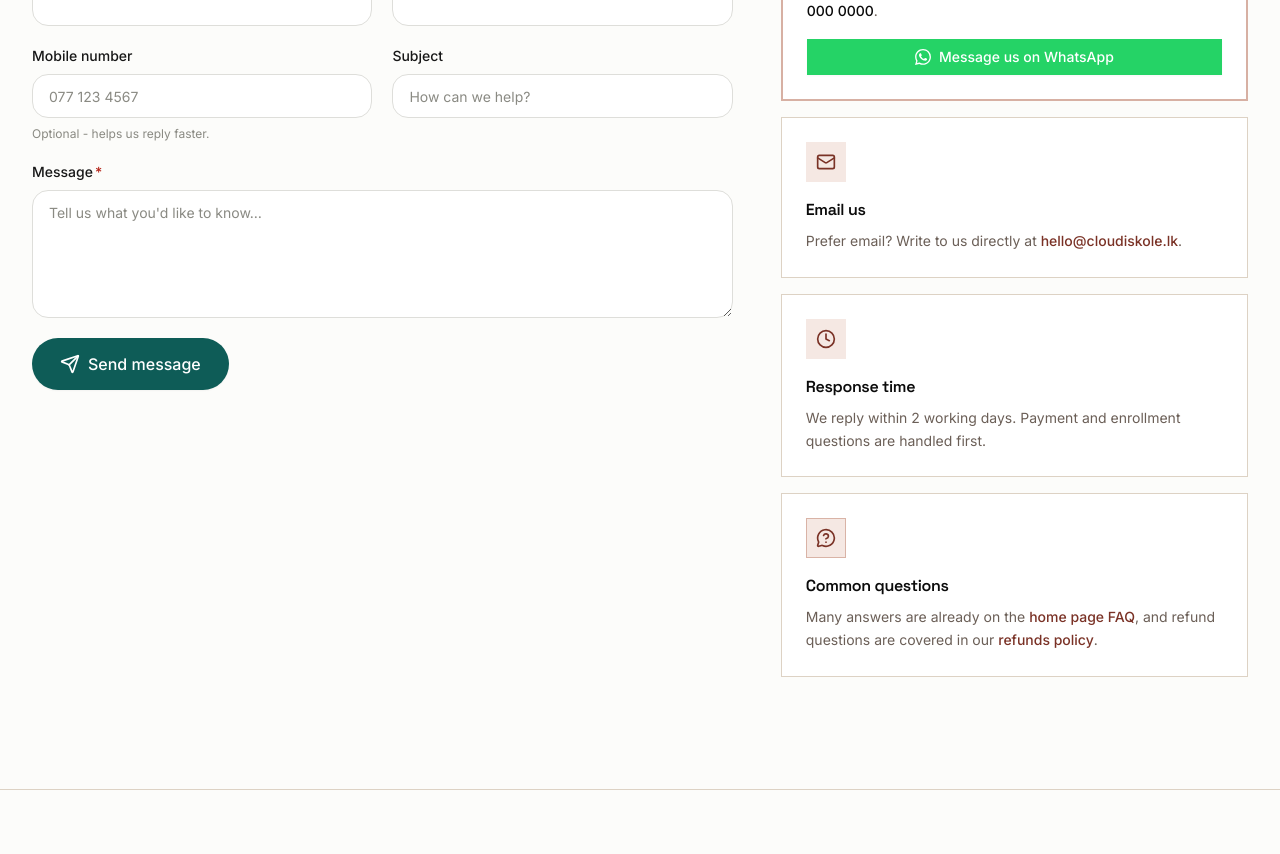
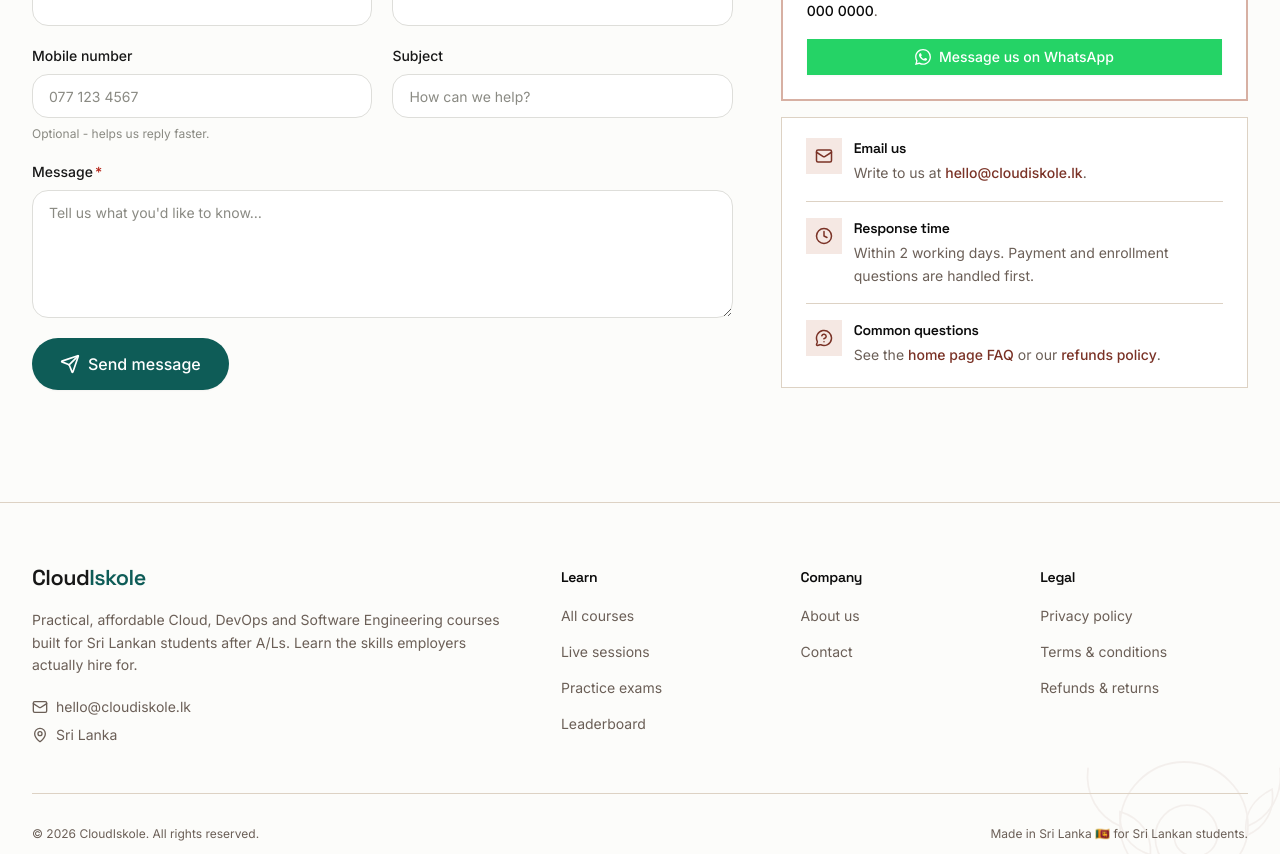
Before and after one commit to tharinduk001/CloudIskole, a Next.js app: page /contact in a window 1280 px wide. Shown: the part 660-1514 px from the top of the page. Built offline with nearby package versions, Linux system fonts and the light colour scheme; no server answers.

Commit message:
Balance the contact page sidebar height
Collapse the three plain info cards (email, response time, FAQ) into one
card with compact icon rows, so the sidebar no longer runs far longer than
the form column next to it.

```diff
--- a/src/app/(marketing)/contact/page.tsx
+++ b/src/app/(marketing)/contact/page.tsx
@@ -86,14 +86,17 @@ export default function ContactPage() {
               </Card>
 
               <Card className="border-hairline rounded-none p-6">
-                <span className="bg-terracotta-50 text-terracotta-600 grid size-10 place-items-center rounded-none">
-                  <Mail className="size-5" aria-hidden="true" />
+                <ul className="divide-hairline -my-1 divide-y">
+                  <li className="flex items-start gap-3 py-4 first:pt-0 last:pb-0">
+                    <span className="bg-terracotta-50 text-terracotta-600 grid size-9 shrink-0 place-items-center rounded-none">
+                      <Mail className="size-4.5" aria-hidden="true" />
                     </span>
-                <h3 className="font-display text-onyx mt-4 text-base font-semibold">
+                    <div>
+                      <h3 className="font-display text-onyx text-sm font-semibold">
                         Email us
                       </h3>
-                <p className="text-mist mt-2 text-sm leading-relaxed">
-                  Prefer email? Write to us directly at{" "}
+                      <p className="text-mist mt-1 text-sm leading-relaxed">
+                        Write to us at{" "}
                         <a
                           href={`mailto:${brand.contact.email}`}
                           className="text-terracotta-600 font-medium hover:underline"
@@ -102,37 +105,41 @@ export default function ContactPage() {
                         </a>
                         .
                       </p>
-              </Card>
+                    </div>
+                  </li>
 
-              <Card className="border-hairline rounded-none p-6">
-                <span className="bg-terracotta-50 text-terracotta-600 grid size-10 place-items-center rounded-none">
-                  <Clock className="size-5" aria-hidden="true" />
+                  <li className="flex items-start gap-3 py-4 first:pt-0 last:pb-0">
+                    <span className="bg-terracotta-50 text-terracotta-600 grid size-9 shrink-0 place-items-center rounded-none">
+                      <Clock className="size-4.5" aria-hidden="true" />
                     </span>
-                <h3 className="font-display text-onyx mt-4 text-base font-semibold">
+                    <div>
+                      <h3 className="font-display text-onyx text-sm font-semibold">
                         Response time
                       </h3>
-                <p className="text-mist mt-2 text-sm leading-relaxed">
-                  We reply within 2 working days. Payment and enrollment questions are
+                      <p className="text-mist mt-1 text-sm leading-relaxed">
+                        Within 2 working days. Payment and enrollment questions are
                         handled first.
                       </p>
-              </Card>
+                    </div>
+                  </li>
 
-              <Card className="border-hairline rounded-none p-6">
-                <span className="border-terracotta-400/40 bg-terracotta-50 text-terracotta-600 grid size-10 place-items-center rounded-none border">
-                  <MessageCircleQuestion className="size-5" aria-hidden="true" />
+                  <li className="flex items-start gap-3 py-4 first:pt-0 last:pb-0">
+                    <span className="bg-terracotta-50 text-terracotta-600 grid size-9 shrink-0 place-items-center rounded-none">
+                      <MessageCircleQuestion className="size-4.5" aria-hidden="true" />
                     </span>
-                <h3 className="font-display text-onyx mt-4 text-base font-semibold">
+                    <div>
+                      <h3 className="font-display text-onyx text-sm font-semibold">
                         Common questions
                       </h3>
-                <p className="text-mist mt-2 text-sm leading-relaxed">
-                  Many answers are already on the{" "}
+                      <p className="text-mist mt-1 text-sm leading-relaxed">
+                        See the{" "}
                         <Link
                           href="/#faq"
                           className="text-terracotta-600 font-medium hover:underline"
                         >
                           home page FAQ
-                  </Link>
-                  , and refund questions are covered in our{" "}
+                        </Link>{" "}
+                        or our{" "}
                         <Link
                           href="/refunds"
                           className="text-terracotta-600 font-medium hover:underline"
@@ -141,6 +148,9 @@ export default function ContactPage() {
                         </Link>
                         .
                       </p>
+                    </div>
+                  </li>
+                </ul>
               </Card>
             </aside>
           </div>
```
Lines whose indentation alone changed are shown as unchanged.
